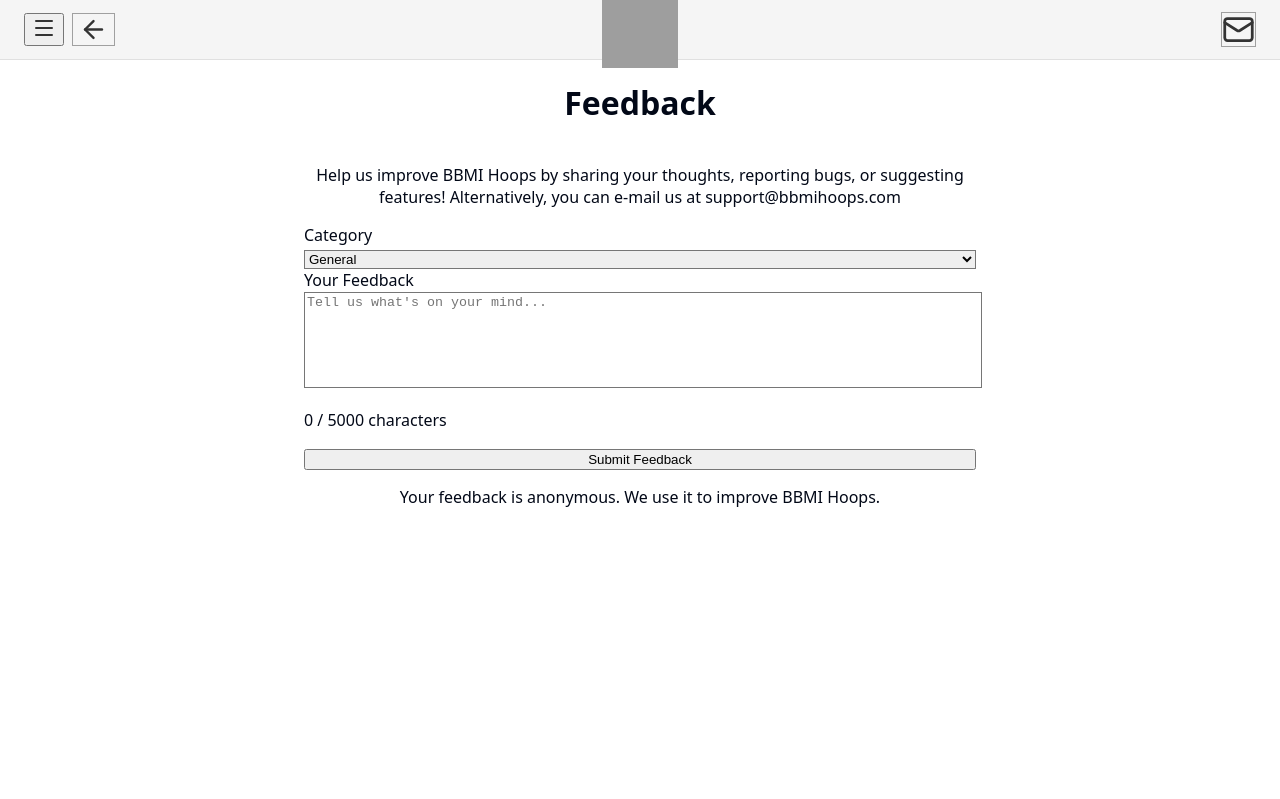
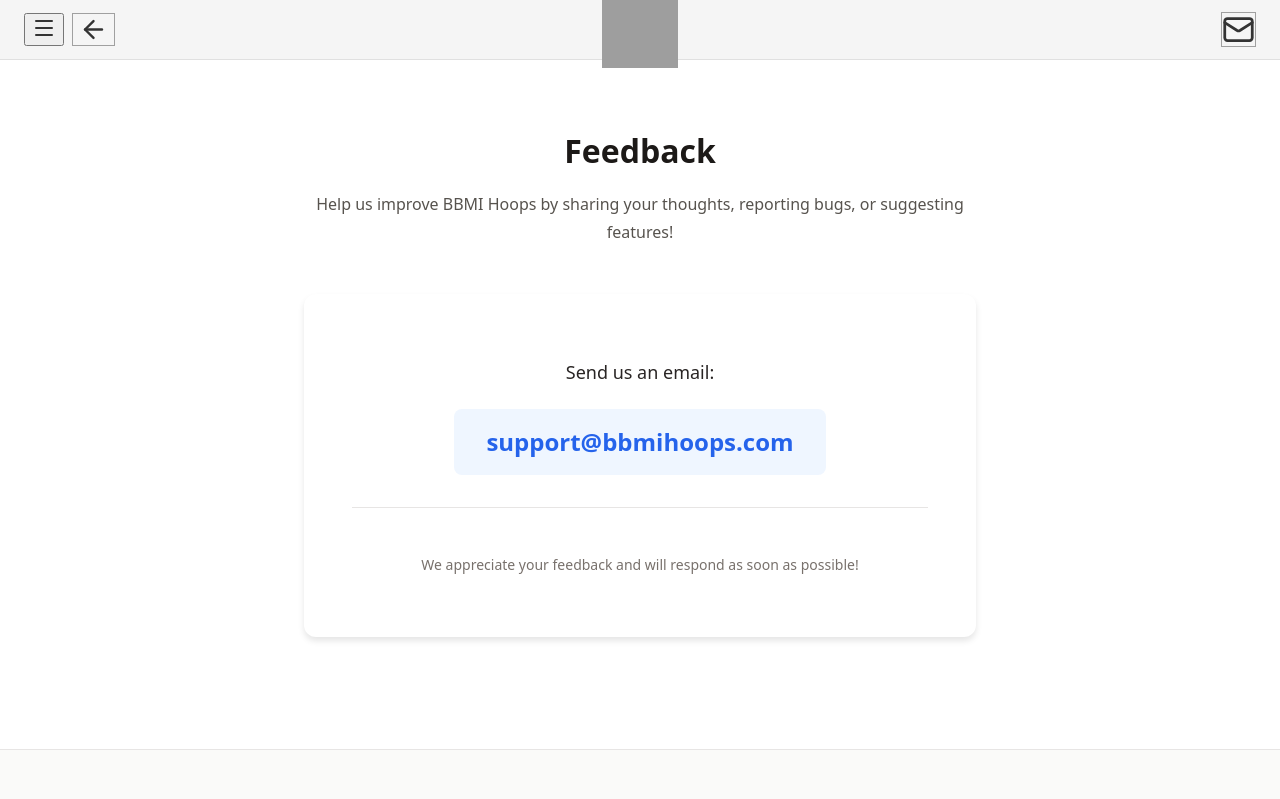
Before and after one commit to andrewbrantner-wq/bbmi, a Next.js app: page /feedback in a window 1280 px wide. Shown: the top 799 px of the page. Built offline with nearby package versions, Linux system fonts and the light colour scheme; grey boxes are pictures that could not be loaded.

Commit message:
Auto-deploy 2026-14-Sat 175538.14

```diff
--- a/src/app/feedback/page.tsx
+++ b/src/app/feedback/page.tsx
@@ -1,144 +1,88 @@
 "use client";
 
-import { useState } from "react";
-
-const categories = [
-  "General",
-  "Bug",
-  "Feature Request",
-  "Data Issue",
-  "UI/Design",
-];
-
 export default function FeedbackPage() {
-  const [category, setCategory] = useState(categories[0]);
-  const [message, setMessage] = useState("");
-  const [status, setStatus] = useState<"idle" | "submitting" | "success" | "error">("idle");
-  const [errorMessage, setErrorMessage] = useState("");
-
-  const handleSubmit = async (e: React.FormEvent) => {
-    e.preventDefault();
-
-    if (!message.trim()) {
-      setErrorMessage("Please enter your feedback");
-      return;
-    }
-
-    setStatus("submitting");
-    setErrorMessage("");
-
-    try {
-      const response = await fetch("/api/feedback", {
-        method: "POST",
-        headers: {
-          "Content-Type": "application/json",
-        },
-        body: JSON.stringify({
-          category,
-          message: message.trim(),
-        }),
-      });
-
-      if (response.ok) {
-        setStatus("success");
-        setMessage("");
-        setTimeout(() => setStatus("idle"), 3000);
-      } else {
-        const data = await response.json();
-        setErrorMessage(data.error || "Failed to submit feedback");
-        setStatus("error");
-      }
-    } catch (error) {
-      setErrorMessage("Failed to connect to server");
-      setStatus("error");
-    }
-  };
-
   return (
-    <div className="min-h-screen bg-stone-50 py-8">
-      <div style={{ maxWidth: '672px', margin: '0 auto', padding: '0 1.5rem' }}>
-        <div className="mt-10 flex flex-col items-center mb-6">
-
-          <h1 className="text-3xl font-bold mb-4">Feedback</h1>
-          <p className="text-stone-600 mb-8 text-center">
-            Help us improve BBMI Hoops by sharing your thoughts, reporting bugs, or suggesting features!  Alternatively, you can e-mail us at support@bbmihoops.com
+    <div className="section-wrapper">
+      <div style={{
+        width: '100%',
+        maxWidth: '42rem',
+        margin: '0 auto',
+        padding: '3rem 1.5rem'
+      }}>
+        <div style={{ textAlign: 'center', marginBottom: '3rem' }}>
+          <h1 style={{
+            fontSize: '2rem',
+            fontWeight: 'bold',
+            marginBottom: '1rem',
+            color: '#1c1917'
+          }}>
+            Feedback
+          </h1>
+          <p style={{
+            fontSize: '1rem',
+            color: '#57534e',
+            lineHeight: '1.75',
+            marginBottom: '2rem'
+          }}>
+            Help us improve BBMI Hoops by sharing your thoughts, reporting bugs, or suggesting features!
           </p>
         </div>
 
-        <div className="bg-white rounded-lg shadow-md p-8">
-          <form onSubmit={handleSubmit} className="space-y-6">
-            {/* Category */}
-            <div>
-              <label
-                htmlFor="category"
-                className="block text-sm font-semibold text-stone-700 mb-2"
-              >
-                Category
-              </label>
-              <select
-                id="category"
-                value={category}
-                onChange={(e) => setCategory(e.target.value)}
-                className="w-full px-4 py-2 border border-stone-300 rounded-md focus:ring-2 focus:ring-blue-500 outline-none"
-              >
-                {categories.map((cat) => (
-                  <option key={cat} value={cat}>
-                    {cat}
-                  </option>
-                ))}
-              </select>
-            </div>
+        <div style={{
+          backgroundColor: 'white',
+          borderRadius: '0.75rem',
+          boxShadow: '0 4px 6px rgba(0, 0, 0, 0.1)',
+          padding: '3rem',
+          textAlign: 'center'
+        }}>
+          <p style={{
+            fontSize: '1.125rem',
+            color: '#292524',
+            marginBottom: '1.5rem',
+            fontWeight: '500'
+          }}>
+            Send us an email:
+          </p>
 
-            {/* Message */}
-            <div>
-              <label
-                htmlFor="message"
-                className="block text-sm font-semibold text-stone-700 mb-2"
-              >
-                Your Feedback
-              </label>
-              <textarea
-                id="message"
-                value={message}
-                onChange={(e) => setMessage(e.target.value)}
-                placeholder="Tell us what's on your mind..."
-                rows={6}
-                maxLength={5000}
-                className="w-full px-4 py-2 border border-stone-300 rounded-md focus:ring-2 focus:ring-blue-500 outline-none resize-none"
-              />
-              <p className="text-xs text-stone-500 mt-1">
-                {message.length} / 5000 characters
-              </p>
-            </div>
+          <a
+            href="mailto:support@bbmihoops.com"
+            style={{
+              display: 'inline-block',
+              fontSize: '1.5rem',
+              fontWeight: '600',
+              color: '#2563eb',
+              textDecoration: 'none',
+              padding: '1rem 2rem',
+              backgroundColor: '#eff6ff',
+              borderRadius: '0.5rem',
+              transition: 'all 0.2s'
+            }}
+            onMouseEnter={(e) => {
+              e.currentTarget.style.backgroundColor = '#dbeafe';
+              e.currentTarget.style.textDecoration = 'underline';
+            }}
+            onMouseLeave={(e) => {
+              e.currentTarget.style.backgroundColor = '#eff6ff';
+              e.currentTarget.style.textDecoration = 'none';
+            }}
+          >
+            support@bbmihoops.com
+          </a>
 
-            {/* Error Message */}
-            {errorMessage && (
-              <div className="bg-red-50 border border-red-200 text-red-700 px-4 py-3 rounded-md text-sm">
-                {errorMessage}
-              </div>
-            )}
-
-            {/* Success Message */}
-            {status === "success" && (
-              <div className="bg-green-50 border border-green-200 text-green-700 px-4 py-3 rounded-md text-sm">
-                Thank you for your feedback! We appreciate your input.
-              </div>
-            )}
-
-            {/* Submit Button */}
-            <button
-              type="submit"
-              disabled={status === "submitting"}
-              className="w-full bg-blue-600 text-white py-3 px-6 rounded-md font-semibold hover:bg-blue-700 disabled:bg-stone-300 disabled:cursor-not-allowed transition-colors"
-            >
-              {status === "submitting" ? "Submitting..." : "Submit Feedback"}
-            </button>
-          </form>
+          <div style={{
+            marginTop: '2rem',
+            paddingTop: '2rem',
+            borderTop: '1px solid #e7e5e4'
+          }}>
+            <p style={{
+              fontSize: '0.875rem',
+              color: '#78716c',
+              lineHeight: '1.5'
+            }}>
+              We appreciate your feedback and will respond as soon as possible!
+            </p>
+          </div>
         </div>
-
-        <p className="text-xs text-stone-500 mt-6 text-center">
-          Your feedback is anonymous. We use it to improve BBMI Hoops.
-        </p>
       </div>
     </div>
   );
```
